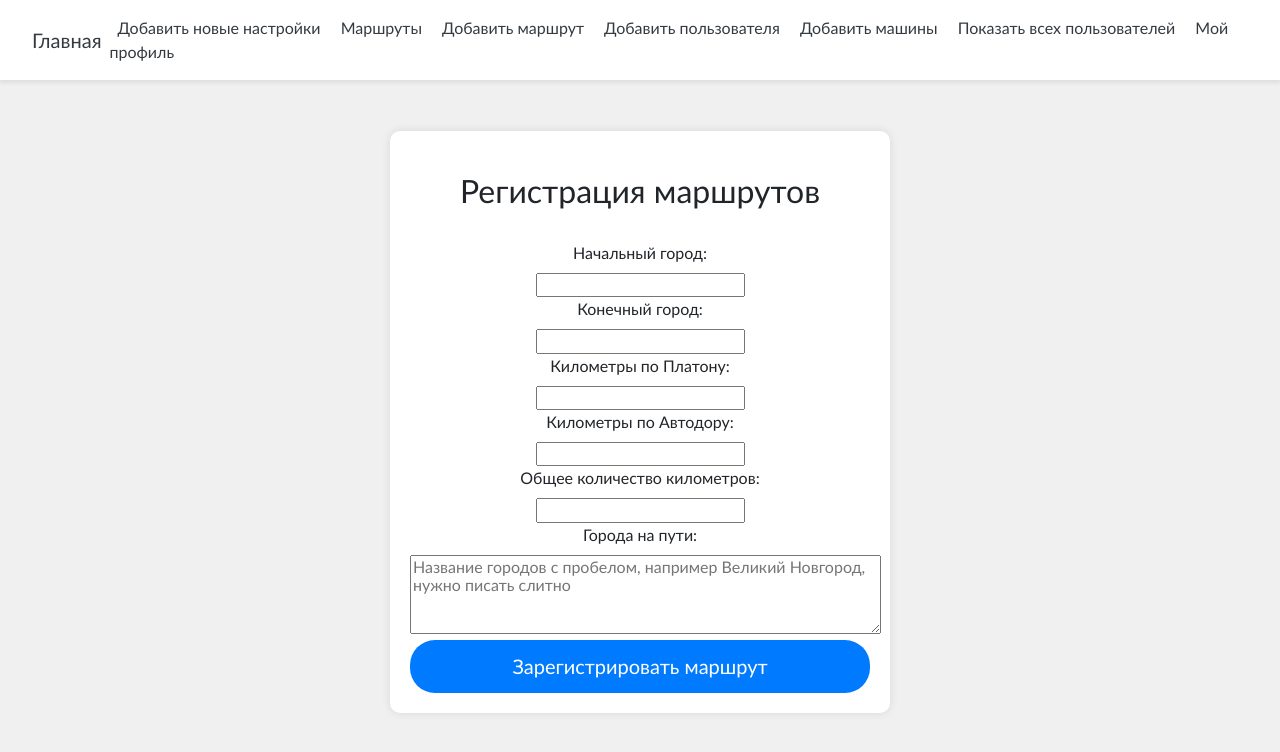
After one commit to pressf1om/north_star, a Flask app: template templates/admin_add_routes.html in a window 1280 px wide. The commit adds this page. Shown: the top 752 px of the page. Run offline with Flask 3, Linux system fonts and the light colour scheme; the template is opened without the code that fills it, so the values that code supplies are empty; some libraries are stand-ins or nearby versions; some web fonts are replaced.

Commit message:
Добавлен функционал с созданием маршрутов, их просмотром. Добавлен Функционал с вводом и отображением настроек, для аналитики выгодности различных маршрутов.

```diff
--- a/server.py
+++ b/server.py
@@ -1,4 +1,6 @@
 # import
+import re
+
 from flask import Flask, request, render_template, jsonify
 from flask_sqlalchemy import SQLAlchemy
 from flask_login import UserMixin, current_user
@@ -77,6 +79,34 @@ class Application(db.Model, UserMixin):
     weight = db.Column(db.String(120), nullable=True)
     # фура на заявке сейчас
     car_now = db.Column(db.String(120), nullable=True)
+
+
+class Routes(db.Model, UserMixin):
+    # айди маршрута
+    id = db.Column(db.Integer, primary_key=True)
+    # Точка начала
+    city_start = db.Column(db.String(120), nullable=False)
+    # Точка окончания маршрута
+    city_end = db.Column(db.String(120), nullable=False)
+    # дата регистрации
+    created_date = sqlalchemy.Column(sqlalchemy.DateTime, default=datetime.datetime.now)
+    # Километры по платону
+    platon_km = db.Column(db.Integer)
+    # Километры по автодору
+    autodor_km = db.Column(db.Integer, nullable=True)
+    # Общие километры
+    oll_km = db.Column(db.Integer)
+    # Города на пути
+    cities_on_route = db.Column(db.JSON)
+
+
+class Settings_for_routes(db.Model):
+    # id
+    id = db.Column(db.Integer, primary_key=True)
+    # Зарплата водителя
+    driver_salary = db.Column(db.Float)
+    # Стоимость проезда по платону
+    platon_cost = db.Column(db.Float)
 
 
 # необходимые переменные
@@ -239,6 +269,99 @@ def add_users():
         return 'у вас недостаточно прав'
 
 
+# регистрация маршрутов администратором
+@app.route('/admin/add_routes', methods=['POST', 'GET'])
+@login_required
+def add_routes():
+    # Получаем айди пользователя, зашедшего на сайт
+    user_id = current_user.id
+
+    # Забираем информацию из базы данных о пользователе
+    user_status = User.query.filter_by(id=user_id).first()
+
+    # Разграничение прав доступа
+    if user_status.status == 'Администратор':
+        if request.method == "POST":
+            # Получение данных из формы
+            city_start = request.form['city_start']
+            city_end = request.form['city_end']
+            platon_km = request.form['platon_km']
+            autodor_km = request.form['autodor_km']
+            oll_km = request.form['oll_km']
+            cities_on_route_input = request.form['cities_on_route']
+
+            # Разделение введенной строки на отдельные города
+            cities_on_route = [city.strip() for city in re.split(r'[,; ]+', cities_on_route_input)]
+
+            # Создание объекта маршрута для регистрации в базе данных
+            route = Routes(city_start=city_start, city_end=city_end, platon_km=platon_km, autodor_km=autodor_km,
+                           oll_km=oll_km, cities_on_route=cities_on_route)
+
+            # Регистрация маршрута в базе данных
+            db.session.add(route)
+            db.session.commit()
+
+            return redirect("/admin/add_routes")
+        else:
+            return render_template("admin_add_routes.html")
+    else:
+        return 'У вас недостаточно прав'
+
+
+# Посмотреть все маршруты
+@app.route("/admin/print_routes")
+@login_required
+def print_routes():
+    # Получаем айди пользователя, зашедшего на сайт
+    user_id = current_user.id
+
+    # Забираем информацию из базы данных о пользователе
+    user_status = User.query.filter_by(id=user_id).first()
+
+    # Разграничение прав доступа
+    if user_status.status == 'Администратор':
+        routes_print = Routes.query.order_by(Routes.id).all()
+        return render_template("print_routes.html", data=routes_print)
+    else:
+        return 'У вас недостаточно прав'
+
+
+# добавление настроек для оценки стоимости маршрутов
+@app.route('/admin/add_settings', methods=['POST', 'GET'])
+@login_required
+def add_settings():
+    # Получаем айди пользователя, зашедшего на сайт
+    user_id = current_user.id
+
+    # Забираем информацию из базы данных о пользователе
+    user_status = User.query.filter_by(id=user_id).first()
+
+    # Разграничение прав доступа
+    if user_status.status == 'Администратор':
+        if request.method == "POST":
+            # Получение данных из формы
+            driver_salary = request.form['driver_salary']
+            platon_cost = request.form['platon_cost']
+
+            # Проверка существования предыдущих настроек и их удаление, если они есть
+            previous_settings = Settings_for_routes.query.get(1)
+            if previous_settings:
+                db.session.delete(previous_settings)
+
+            # Создание объекта настроек для регистрации в базе данных
+            settings = Settings_for_routes(driver_salary=driver_salary, platon_cost=platon_cost)
+
+            # Регистрация настроек в базе данных
+            db.session.add(settings)
+            db.session.commit()
+
+            return redirect("/admin")  # редирект home админа
+        else:
+            return render_template("add_settings.html")
+    else:
+        return 'У вас недостаточно прав'
+
+
 # регистрация машин администратором
 @app.route('/admin/add_cars', methods=['POST', 'GET'])
 @login_required
@@ -344,7 +467,9 @@ def admin():
             else:
                 return "заявки не существует"
         else:
-            return render_template("admin_home.html", data=temp1)
+            # Получение главных настроек из базы данных
+            settings = Settings_for_routes.query.all()
+            return render_template("admin_home.html", data=temp1, settings=settings)
     else:
         return 'у вас недостаточно прав'
 
--- a/templates/admin.html
+++ b/templates/admin.html
@@ -12,6 +12,9 @@
    <div class="d-flex flex-column flex-md-row align-items-center p-3 px-md-4 mb-3 bg-white border-bottom shadow-sm">
         <h5 class="my-0 mr-md-auto font-weight-normal"><a class="p-2 text-dark" href="/admin">Главная</a></h5>
         <nav class="my-2 my-md-0 mr-md-3">
+            <a class="p-2 text-dark" href="/admin/add_settings">Добавить новые настройки</a>
+            <a class="p-2 text-dark" href="/admin/print_routes">Маршруты</a>
+            <a class="p-2 text-dark" href="/admin/add_routes">Добавить маршрут</a>
             <a class="p-2 text-dark" href="/admin/add_users">Добавить пользователя</a>
             <a class="p-2 text-dark" href="/admin/add_cars">Добавить машины</a>
             <a class="p-2 text-dark" href="/admin/print_users">Показать всех пользователей</a>
--- /dev/null
+++ b/templates/admin_add_routes.html
@@ -0,0 +1,97 @@
+{% extends "admin.html" %}
+
+{% block body %}
+<title>Регистрация маршрутов</title>
+<style>
+    body {
+        background-color: #f0f0f0;
+        font-family: Trebuchet MS, sans-serif;
+    }
+
+    .container {
+        max-width: 500px;
+        margin: 50px auto;
+        padding: 20px;
+        background-color: #ffffff;
+        border-radius: 10px;
+        box-shadow: 0px 0px 10px rgba(0, 0, 0, 0.1);
+    }
+
+    .form-header {
+        text-align: center;
+        margin-bottom: 30px;
+    }
+
+    .input_form {
+        width: 100%;
+        padding: 15px;
+        margin-bottom: 20px;
+        border: 2px solid #dcdcdc;
+        border-radius: 25px;
+        font-size: 18px;
+        color: #121212;
+        box-sizing: border-box;
+    }
+
+    select {
+        width: 100%;
+        padding: 15px;
+        margin-bottom: 20px;
+        border: 2px solid #dcdcdc;
+        border-radius: 25px;
+        font-size: 18px;
+        color: #121212;
+        background-color: #ffffff;
+        box-sizing: border-box;
+    }
+
+    .button_reg {
+        width: 100%;
+        padding: 15px;
+        background-color: #007bff;
+        border: none;
+        border-radius: 25px;
+        color: #ffffff;
+        font-size: 20px;
+        cursor: pointer;
+        transition: background-color 0.3s;
+    }
+
+    .button_reg:hover {
+        background-color: #0056b3;
+    }
+
+    .reg {
+        position: relative;
+        top: 20%;
+    }
+</style>
+<div class="container">
+    <div class="form-header">
+        <h1>Регистрация маршрутов</h1>
+    </div>
+    <div class="reg" align="center">
+        <form method="post">
+        <label for="city_start">Начальный город:</label><br>
+        <input type="text" id="city_start" name="city_start"><br>
+
+        <label for="city_end">Конечный город:</label><br>
+        <input type="text" id="city_end" name="city_end"><br>
+
+        <label for="platon_km">Километры по Платону:</label><br>
+        <input type="number" id="platon_km" name="platon_km"><br>
+
+        <label for="autodor_km">Километры по Автодору:</label><br>
+        <input type="number" id="autodor_km" name="autodor_km"><br>
+
+        <label for="oll_km">Общее количество километров:</label><br>
+        <input type="number" id="oll_km" name="oll_km"><br>
+
+        <label for="cities_on_route">Города на пути:</label><br>
+        <textarea id="cities_on_route" name="cities_on_route" rows="4" cols="50" placeholder="Название городов с пробелом, например Великий Новгород, нужно писать слитно"></textarea><br>
+
+            <button type="submit" class="button_reg">Зарегистрировать маршрут</button>
+        </form>
+    </div>
+</div>
+{% endblock %}
```
Also changed, not shown: templates/add_settings.html (added, +49 -0 lines), templates/admin_home.html (+26 -4 lines), templates/print_routes.html (added, +50 -0 lines).
